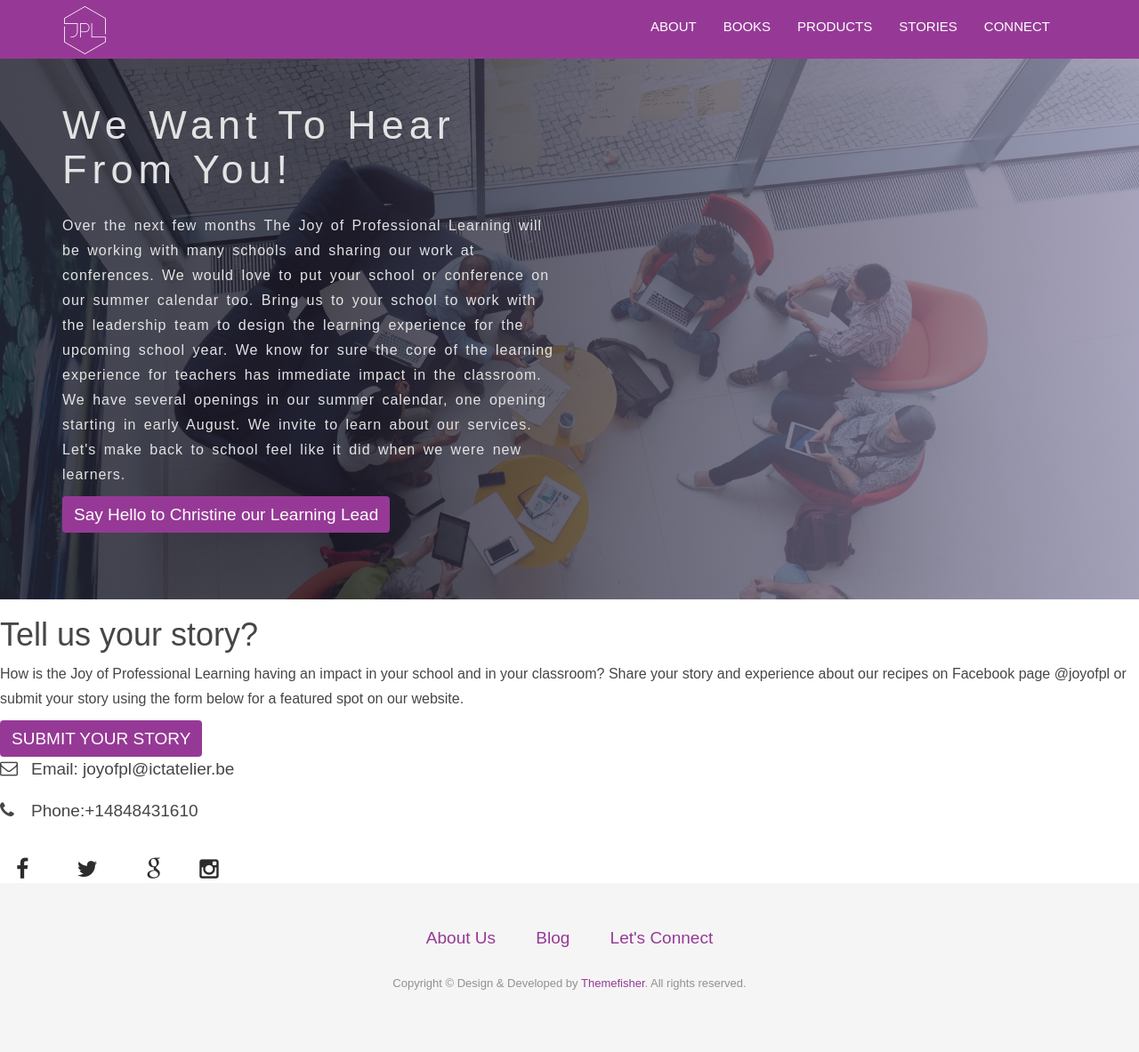
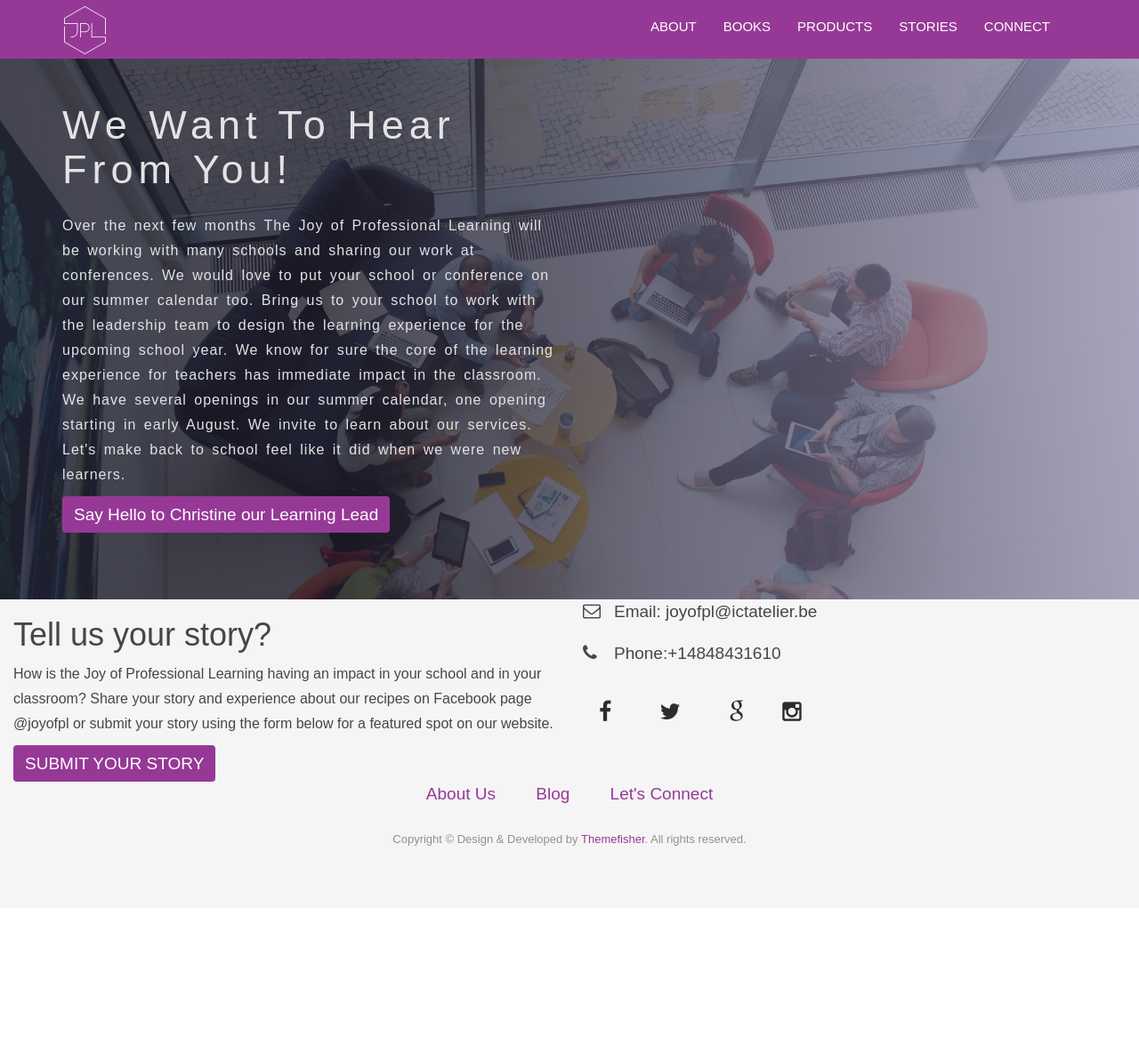
Before and after one commit to meesterkurt/joyofprofessionallearning, a Jekyll site: the page built from contact.html, in a window 1280 px wide. Shown: the whole page at 89% size. Built offline with Jekyll 4.4.1, drawn with Linux system fonts in a browser that asks for light colours; nearby versions of some CDN libraries; after the commit the page ends 1021 px from its top, so only the background shows below that.

Commit message:
Update from Forestry.io - contact.html

```diff
--- a/contact.html
+++ b/contact.html
@@ -23,6 +23,8 @@
 </section>
        	<div>
         	<div>
+              <div class="col-sm-12 col-md-6 .col-md-offset-3">
+        <div class="block">
         <h1>Tell us your story?</h1>
           <p>How is the Joy of Professional Learning having an impact in your school and in your classroom? Share your story and experience about our recipes on Facebook page @joyofpl or submit your story using the form below for a featured spot on our website. </p>
          </ul>
@@ -35,6 +37,8 @@
    </div>
 </div>
 </section>
+           <div class="col-sm-12 col-md-6 .col-md-offset-3">
+        <div class="block">
           <ul class="address-block">
             <li><i class="fa fa-envelope-o"></i>Email: joyofpl@ictatelier.be</li>
             <li><i class="fa fa-phone"></i>Phone:+14848431610</li>
```
